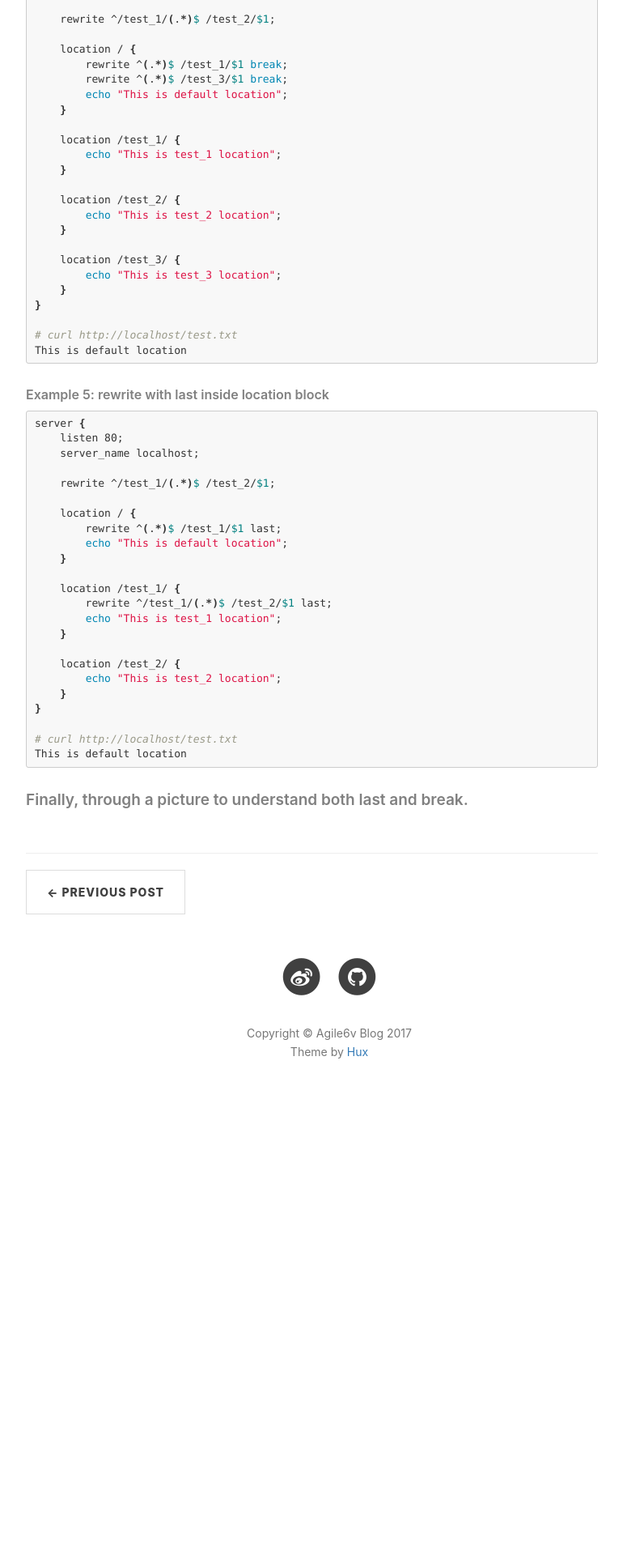
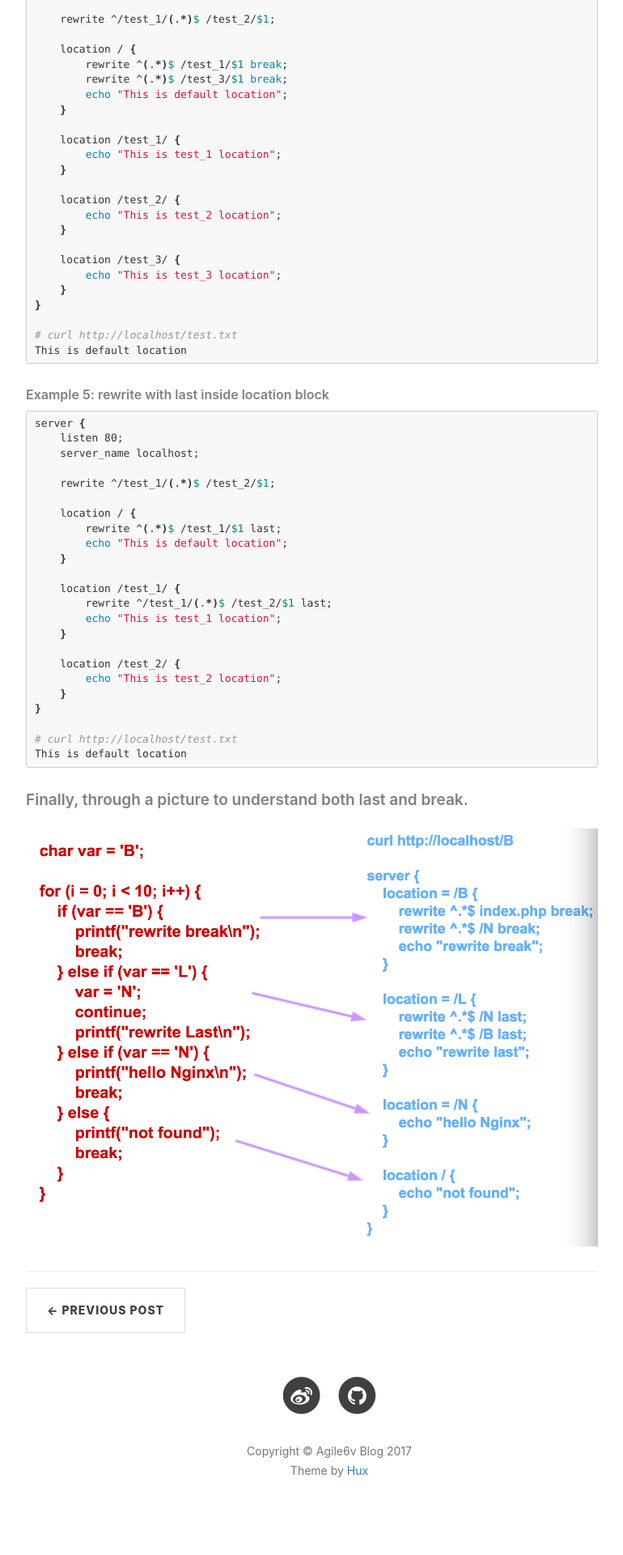
Before and after one commit to agile6v/personal_website, a Jekyll site: the page built from blog/_posts/2017-03-10-understanding-nginx-rewrite.markdown, in a window 1280 px wide. Shown: the part 3508-5428 px from the top of the page at 81% size, without its empty margins (233-1003 px from the left). Built offline with Jekyll 4.4.1, drawn with Linux system fonts in a browser that asks for light colours; nearby versions of some CDN libraries; comment, search, counter and statistics services are not loaded; before the commit the page ends 4911 px from its top, so only the background shows below that.

Commit message:
add understanding-nginx-rewrite post

```diff
--- a/blog/_posts/2017-03-10-understanding-nginx-rewrite.markdown
+++ b/blog/_posts/2017-03-10-understanding-nginx-rewrite.markdown
@@ -219,4 +219,4 @@ This is default location
 
 ##### Finally, through a picture to understand both last and break.
 
-![](./img/ngx_rewrite.png)
+![img](/img/ngx_rewrite.png)
```
